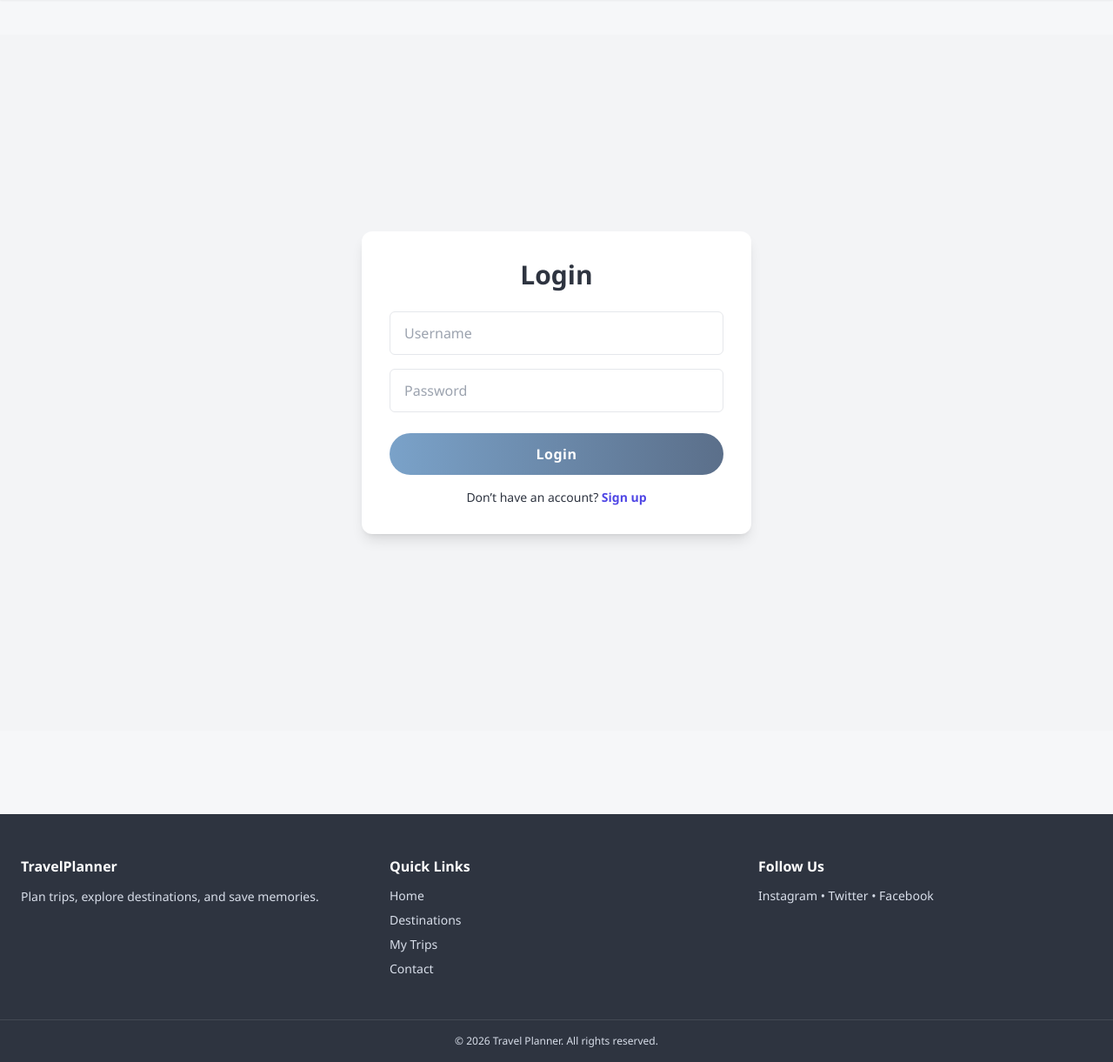
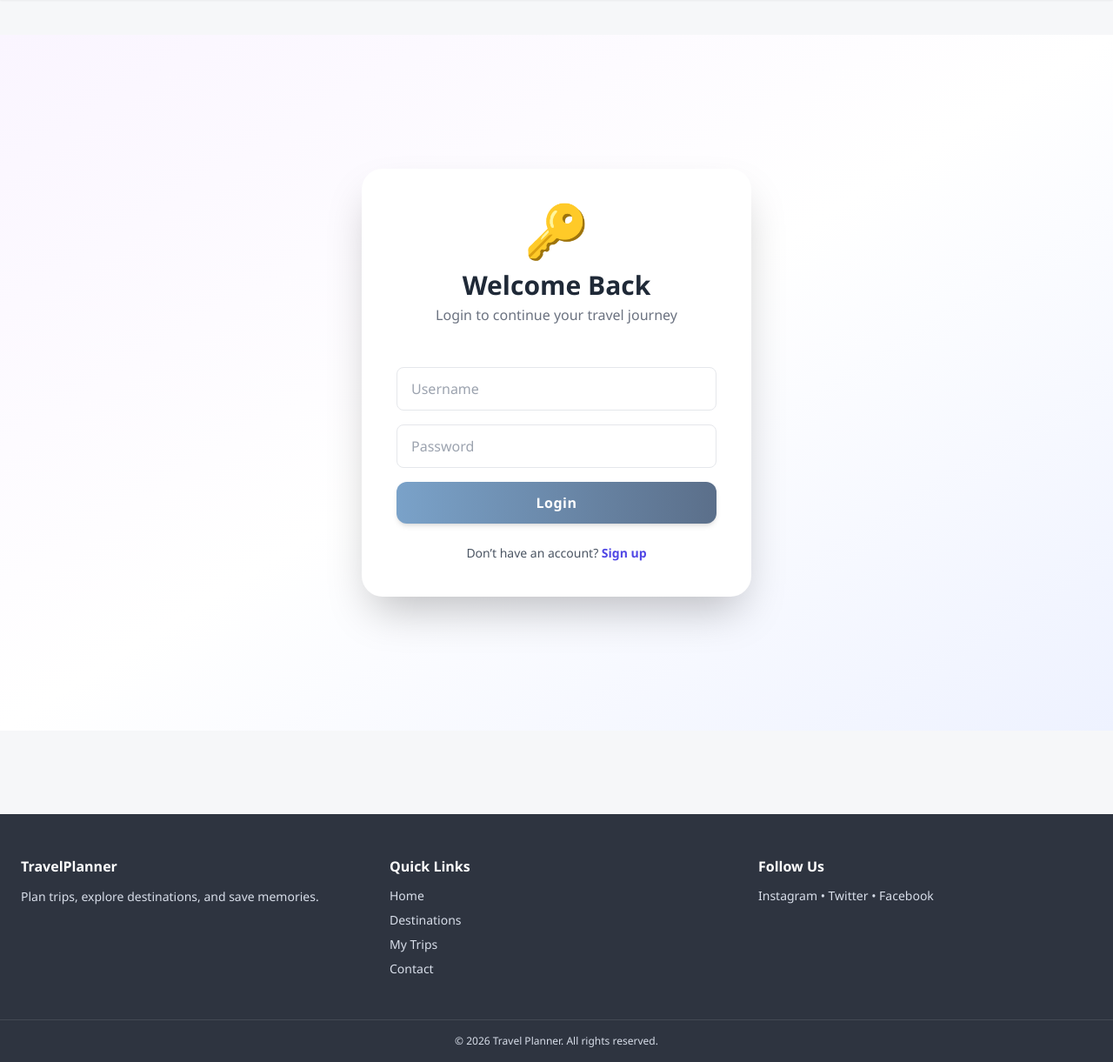
Before and after one commit to Lokesh19-PP/Travel-Planner-Webapp, a Django app: page /login/ in a window 1280 px wide. Shown: the part 72-1293 px from the top of the page at 87% size. Run offline with Django 4.2, Linux system fonts and the light colour scheme; some libraries are stand-ins or nearby versions.

Commit message:
Improve ui of the login page

```diff
--- a/core/templates/core/login.html
+++ b/core/templates/core/login.html
@@ -2,31 +2,43 @@
 {% block title %}Login{% endblock %}
 
 {% block content %}
-<div class="min-h-screen flex items-center justify-center bg-gray-100">
-    <div class="bg-white p-8 rounded-xl shadow-lg w-full max-w-md">
-        <h2 class="text-3xl font-bold text-center mb-6">Login</h2>
+<div class="min-h-screen flex items-center justify-center bg-gradient-to-br from-purple-50 via-white to-indigo-50 px-6">
 
+    <div class="bg-white rounded-3xl shadow-2xl p-10 w-full max-w-md">
+        <!-- Header -->
+        <div class="text-center mb-8">
+            <div class="text-6xl mb-4">🔑</div>
+            <h2 class="text-3xl font-extrabold text-gray-800">Welcome Back</h2>
+            <p class="text-gray-500 mt-1">Login to continue your travel journey</p>
+        </div>
+
+        <!-- Messages -->
         {% if messages %}
             {% for message in messages %}
-                <p class="text-red-500 text-sm text-center">{{ message }}</p>
+                <p class="text-red-500 text-sm text-center mb-2">{{ message }}</p>
             {% endfor %}
         {% endif %}
 
-        <form method="POST">
+        <!-- Form -->
+        <form method="POST" class="space-y-4">
             {% csrf_token %}
             <input type="text" name="username" placeholder="Username"
-                class="w-full mb-4 px-4 py-3 border rounded-md focus:outline-none">
+                class="w-full px-4 py-3 border rounded-lg focus:outline-none focus:ring-2 focus:ring-indigo-500 transition">
 
             <input type="password" name="password" placeholder="Password"
-                class="w-full mb-6 px-4 py-3 border rounded-md focus:outline-none">
+                class="w-full px-4 py-3 border rounded-lg focus:outline-none focus:ring-2 focus:ring-indigo-500 transition">
 
-            <button class="btn w-full">Login</button>
+            <button class="btn w-full bg-indigo-600 hover:bg-indigo-700 text-white py-3 rounded-xl mt-2 transition-transform transform hover:-translate-y-1 shadow-md">
+                Login
+            </button>
         </form>
 
-        <p class="text-center mt-4 text-sm">
+        <!-- Signup Link -->
+        <p class="text-center mt-6 text-sm text-gray-600">
             Don’t have an account?
-            <a href="{% url 'signup' %}" class="text-indigo-600 font-semibold">Sign up</a>
+            <a href="{% url 'signup' %}" class="text-indigo-600 font-semibold hover:underline">Sign up</a>
         </p>
     </div>
+
 </div>
 {% endblock %}
```
Also changed, not shown: db.sqlite3.
